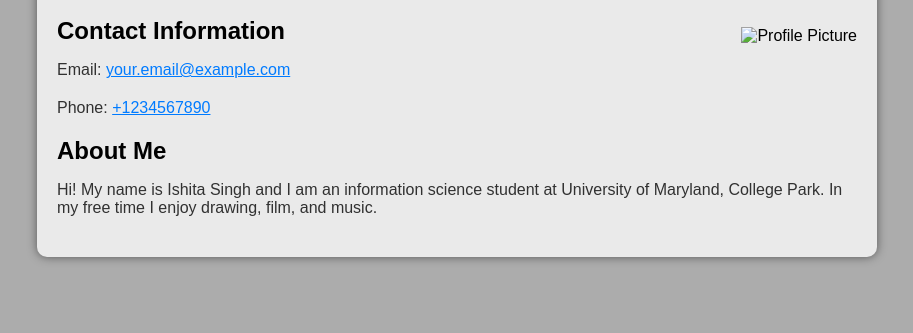
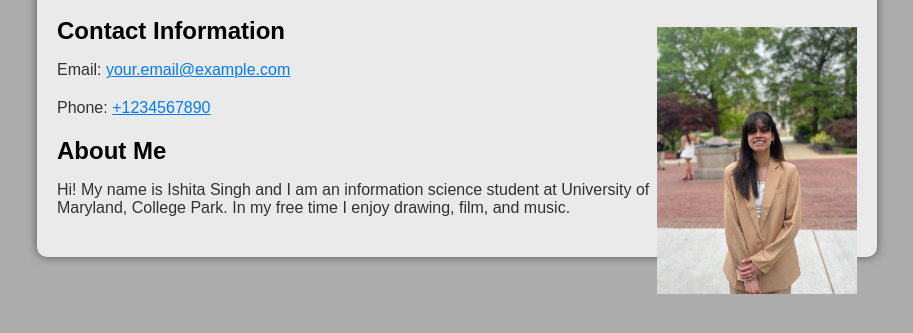
Before and after one commit to isingh1915/ishitawebsite, a plain HTML site: page index.html in a window 1280 px wide. Shown: the part 81-414 px from the top of the page, without its empty margins (183-1096 px from the left). Drawn offline with Linux system fonts and the light colour scheme.

Commit message:
image! of me

```diff
--- a/index.html
+++ b/index.html
@@ -11,7 +11,7 @@
         <header>
             <h1>Ishita Singh</h1>
         </header>
-        <img src=[IMAGE PATH HERE] alt="Profile Picture" class="profile-pic">
+        <img src="pfpfpf.jpg" alt="Profile Picture" class="profile-pic">
         <section>
             <h2>Contact Information</h2>
             <p>Email: <a href="isingh1915@gmail.com">your.email@example.com</a></p>
```
